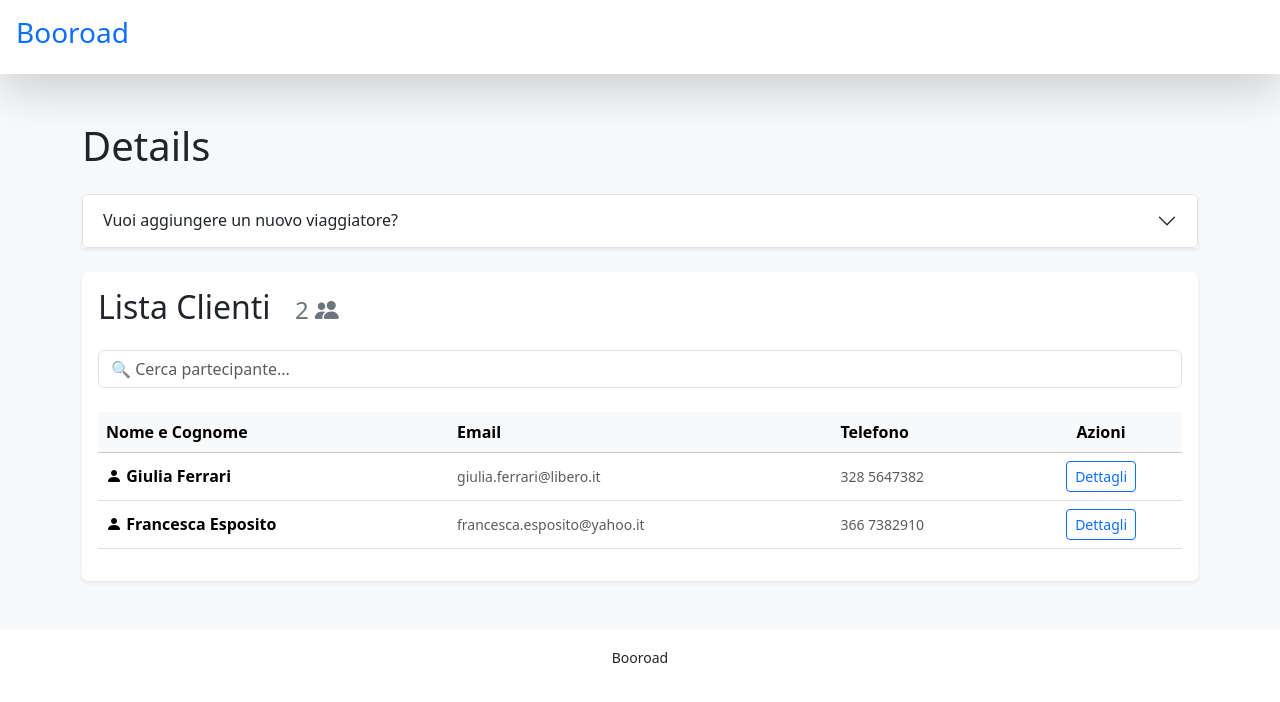
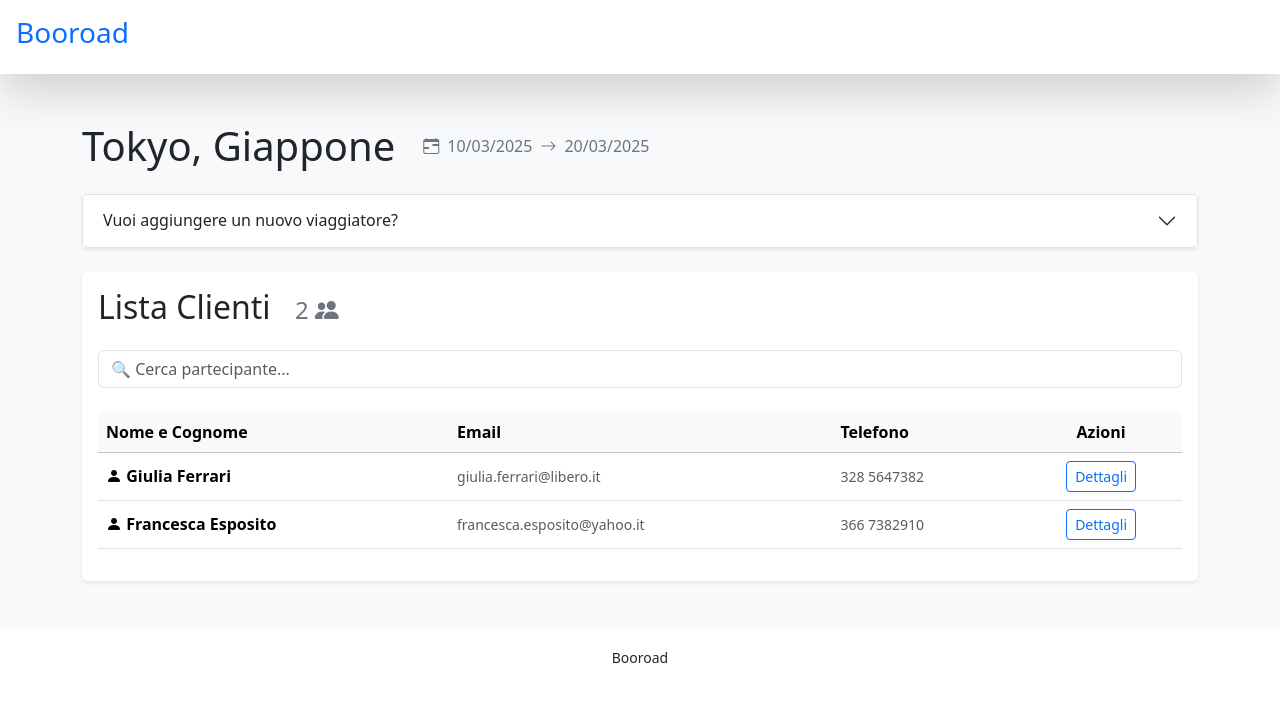
Before and after one commit to gabriele-fontana/booroad, a React (Vite) app: page /travel/1 in a window 1280 px wide. Shown: the top 702 px of the page. Built offline with nearby package versions, Linux system fonts and the light colour scheme.

Commit message:
add destionation title in details page

```diff
--- a/src/App.jsx
+++ b/src/App.jsx
@@ -16,8 +16,8 @@ function App() {
     <BrowserRouter>
       <Routes>
         <Route element={<MainLayout />}>
-          <Route index element={<HomePage  journeys={journeys} setJourneys={setJourneys}/>} />
-          <Route path="/travel/:id" element={<DetailPage customers={customers} setCustomers={setCustomers} />} />
+          <Route index element={<HomePage journeys={journeys} setJourneys={setJourneys} />} />
+          <Route path="/travel/:id" element={<DetailPage customers={customers} journeys={journeys} setCustomers={setCustomers} />} />
         </Route>
       </Routes>
     </BrowserRouter>
--- a/src/pages/DetailPage.jsx
+++ b/src/pages/DetailPage.jsx
@@ -3,7 +3,7 @@ import TravelersForm from "../components/TravelersForm";
 import { useParams } from "react-router-dom";
 import { useEffect, useState } from "react";
 
-export default function DetailPage({ customers, setCustomers }) {
+export default function DetailPage({ customers, setCustomers, journeys, setJourneys }) {
 
     const { id } = useParams();
 
@@ -13,9 +13,19 @@ export default function DetailPage({ customers, setCustomers }) {
         (cliente) => cliente.id_viaggio === viaggioId
     );
 
+    const currentJourney = journeys?.find(journey => journey.id === viaggioId)
+
     return (
         <div className="container py-5">
-            <h1>Details</h1>
+            <div className="row row-cols-auto gx-5">
+                <h1 className="mb-0">{currentJourney?.destination}</h1>
+                <div className="row row-cols-auto gx-2 align-items-center text-secondary">
+                    <i className="bi bi-calendar-range"></i>
+                    <span>{new Date(currentJourney.start_date).toLocaleDateString("it-IT")}</span>
+                    <i className="bi bi-arrow-right"></i>
+                    <span>{new Date(currentJourney.end_date).toLocaleDateString("it-IT")}</span>
+                </div>
+            </div>
             <TravelersForm customers={customers} setCustomers={setCustomers} />
             <TravellersList customers={travelCustomers} />
         </div>
```
